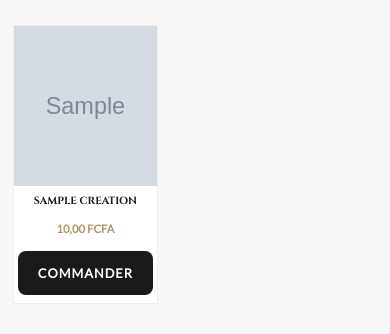
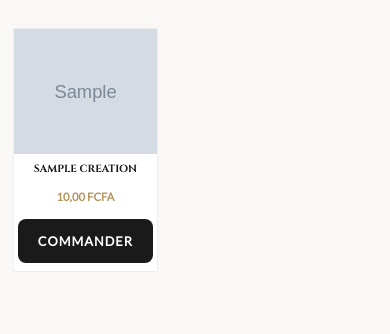
Before and after one commit to lokosergelionel-arch/sage_empire, a Django app: template hub/templates/galerie_mode.html in a window 390 px wide. Shown: the part 176-510 px from the top of the page. Run offline with Django 5.2, Linux system fonts and the light colour scheme; the template is opened without the code that fills it: values that come from a table or form of the project are taken from there, others are empty; tables that the repository leaves empty hold one stand-in row (values such as "Sample post"); grey boxes marked "Sample" are stand-in pictures.

Commit message:
fix: correction zoom galerie Sage Mode sur mobile
- Réduction de la hauteur des images (160px → 125px)
- Ajustement du gap et padding pour un meilleur rendu
- Dézoom des visuels sur téléphone

```diff
--- a/hub/templates/galerie_mode.html
+++ b/hub/templates/galerie_mode.html
@@ -153,13 +153,13 @@
     header h1 { font-size: 1.8rem; letter-spacing: 4px; }
 
     .gallery-grid {
- grid-template-columns: repeat(3, 1fr); /* FORCE 3 COLONNES */
- gap: 8px; /* Espace réduit pour gagner de la place */
- padding: 5px;
+        grid-template-columns: repeat(3, 1fr);
+        gap: 10px;
+        padding: 8px 5px;
     }
 
     .product-image-wrapper {
- height: 160px; /* Hauteur réduite pour le format grille mobile */
+        height: 125px;           /* Réduction pour dézoomer l'image */
     }
 
     .product-info {
@@ -167,7 +167,7 @@
     }
 
     .product-info h3 {
- font-size: 0.65rem; /* Texte plus petit pour tenir sur une ligne */
+        font-size: 0.65rem;
         letter-spacing: 0;
         margin-bottom: 2px;
     }
@@ -179,7 +179,7 @@
 
     .btn-order {
         padding: 8px 2px;
- font-size: 0.55rem; /* Bouton compact */
+        font-size: 0.55rem;
         letter-spacing: 0;
     }
 }
```
Lines whose indentation alone changed are shown as unchanged.
